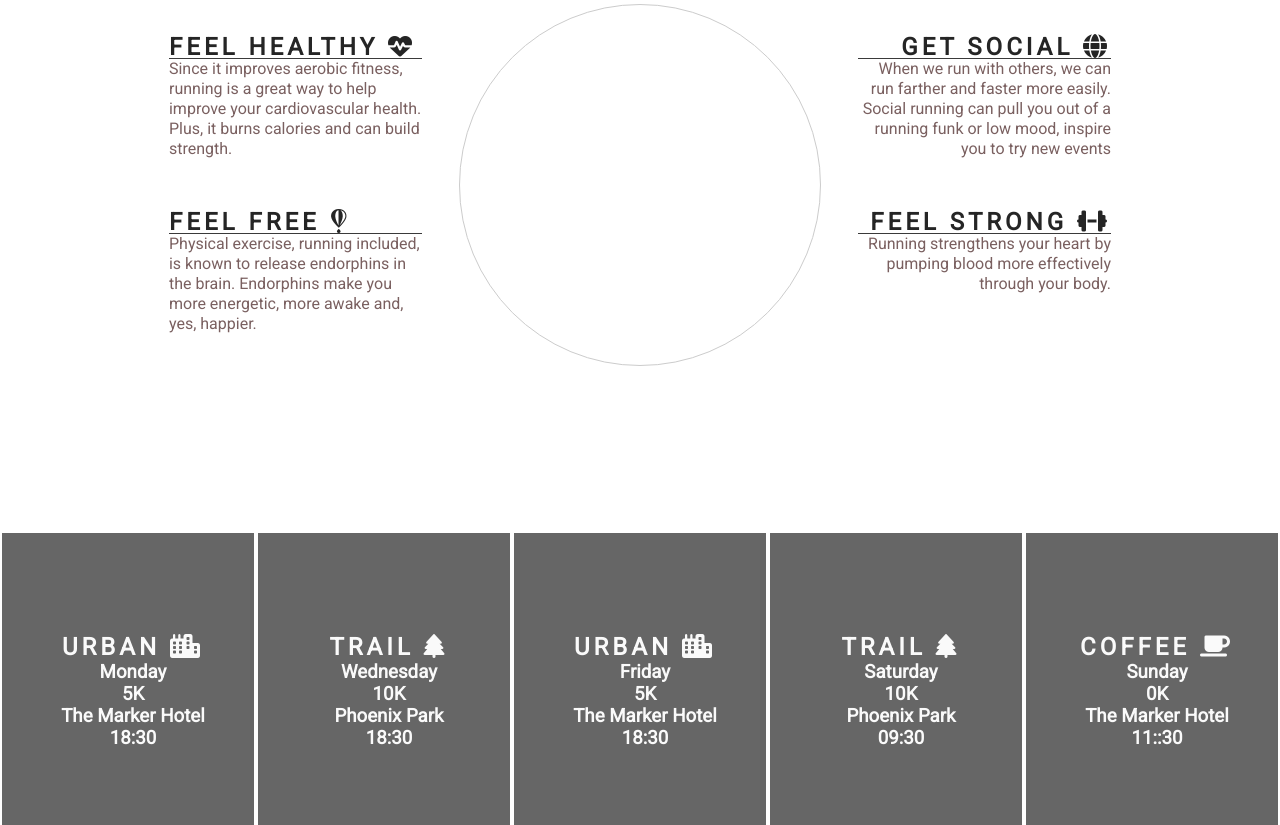
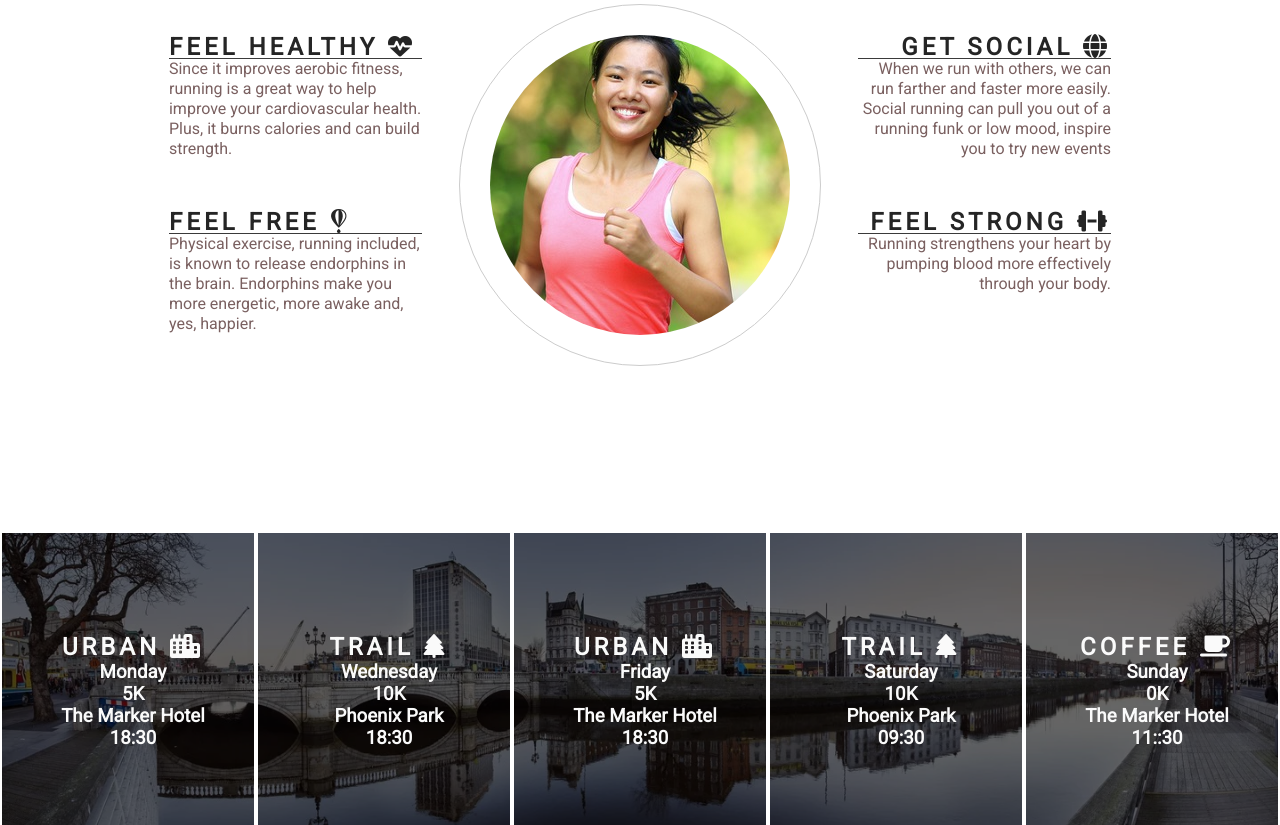
Before and after one commit to alperkan1/love-running-, a plain HTML site: page index.html in a window 1280 px wide. Shown: the part 764-1589 px from the top of the page. Drawn offline with Linux system fonts and the light colour scheme; the site is published under a folder, as on GitHub Pages, so addresses that start at the root find nothing.

Commit message:
add photos

```diff
--- a/assets/css/style.css
+++ b/assets/css/style.css
@@ -73,7 +73,7 @@ h2 {
 #hero-image {
     height: 600px;
     width: 100%;
-    background: url("/assets/images/hero-image.webp") no-repeat center center;
+    background: url("../images/hero-image.webp") no-repeat center center;
     /*css animates zoom effect on loading page*/
 
     animation-name: hero-zoom;
@@ -188,14 +188,14 @@ hr {
 }
 
 #circle-cover-bg {
-    background: url("/assets/images/ethos-center-image.jpg") no-repeat center center;
+    background: url("../images/ethos-center-image.jpg") no-repeat center center;
     height: 100%;
 
     border-radius: 50%;
 }
 
 #times {
-    background-image: url("/assets/images/dublin-city.webp");
+    background-image: url("../images/dublin-city.webp");
 
     background-repeat: no-repeat;
     background-size: cover;
```
Also changed, not shown: assets/images/dublin-city.webp (added).
